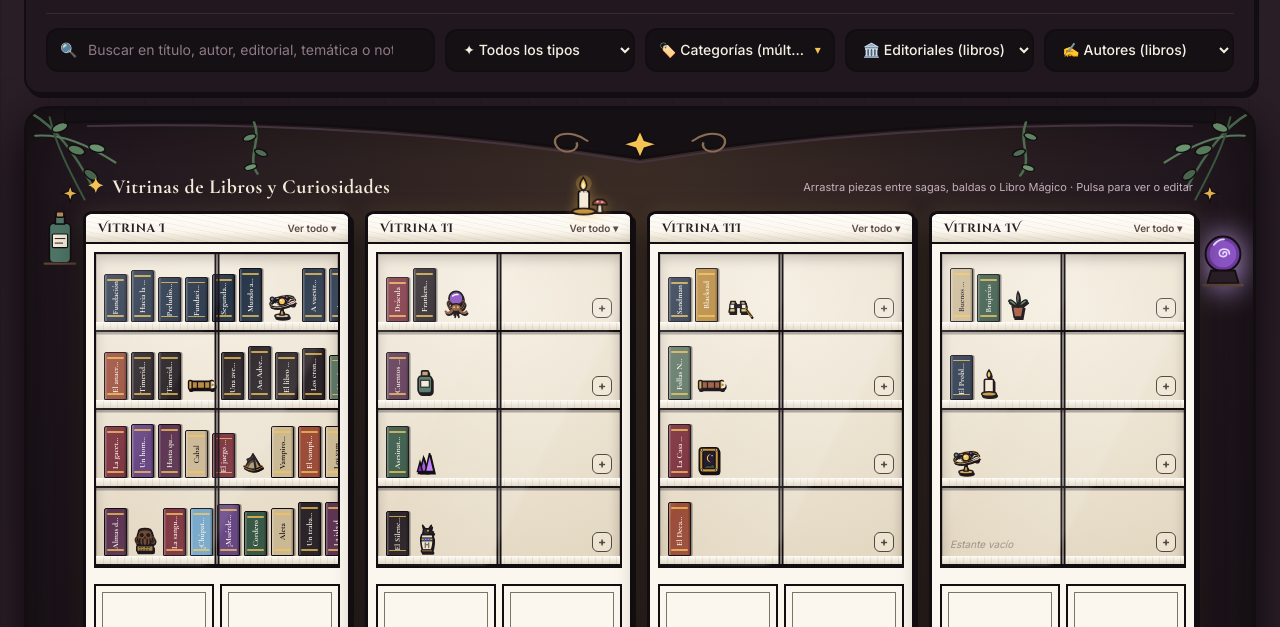
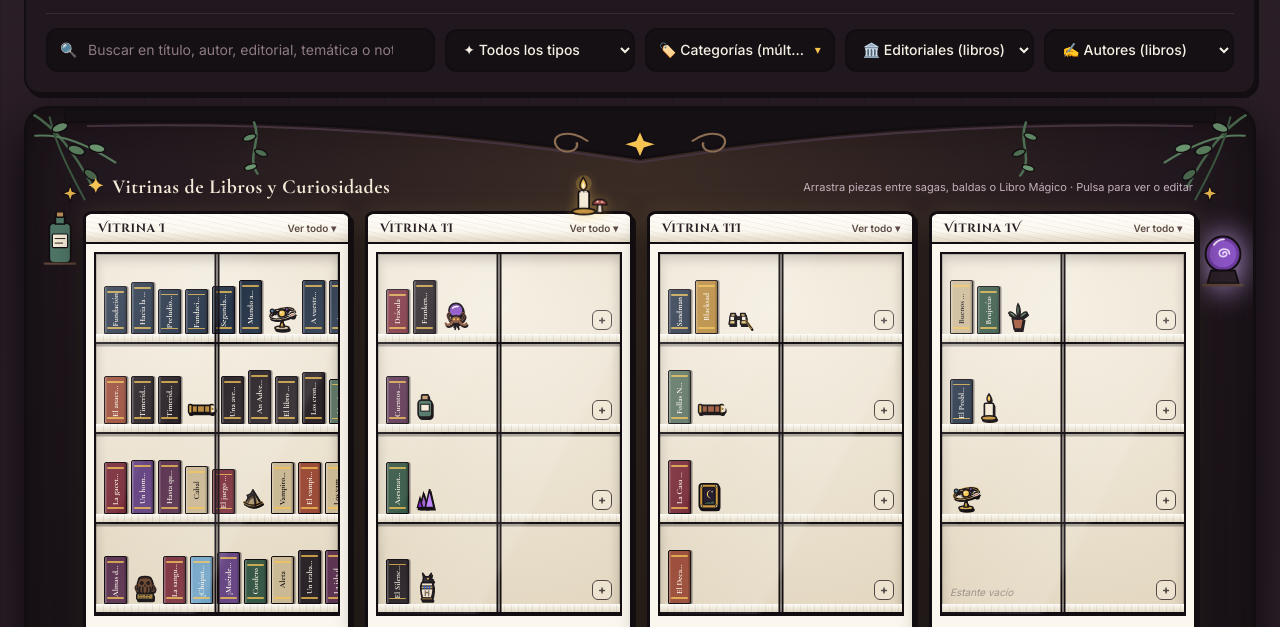
Before and after one commit to jezabelabernal/La-biblioteca-de-la-Meiga, a plain HTML site: page index.html in a window 1280 px wide. Shown: the part 143-770 px from the top of the page. Drawn offline with nearby package versions, Linux system fonts and the light colour scheme.

Commit message:
Actualización 20:05 26/11/26
Actualización altura vitrinas

```diff
--- a/index.html
+++ b/index.html
@@ -780,8 +780,8 @@
       </div>
 
       <!-- DISTRIBUCIÓN DE VITRINAS -->
-      <div class="grid grid-cols-1 2xl:grid-cols-12 gap-6 items-end relative z-20">
-        <div class="2xl:col-span-8">
+      <div class="grid grid-cols-1 2xl:grid-cols-12 gap-6 items-stretch relative z-20">
+        <div class="2xl:col-span-8 flex flex-col">
           <div class="flex flex-wrap items-center justify-between gap-2 mb-2.5 px-1">
             <div class="flex flex-wrap items-center gap-2.5">
               <h2 class="font-serif-label text-lg sm:text-xl font-bold text-[#F3EAD8] tracking-wide flex items-center gap-2">
@@ -799,7 +799,7 @@
             <span class="text-[11px] text-[#C4B0BC]">Arrastra piezas entre sagas, baldas o Libro Mágico · Pulsa para ver o editar</span>
           </div>
 
-          <div id="whiteCabinetsGrid" class="grid grid-cols-1 sm:grid-cols-2 lg:grid-cols-4 gap-3.5"></div>
+          <div id="whiteCabinetsGrid" class="grid grid-cols-1 sm:grid-cols-2 lg:grid-cols-4 gap-3.5 flex-1 items-stretch"></div>
         </div>
 
         <div class="2xl:col-span-4 flex flex-col items-center">
@@ -810,7 +810,7 @@
             <span class="text-[11px] text-[#A4B09E]">Arrastra o pulsa un cubículo</span>
           </div>
 
-          <article id="tarotCabinetUnit" class="tarot-cabinet w-full max-w-[500px] p-2.5 relative">
+          <article id="tarotCabinetUnit" class="tarot-cabinet w-full max-w-[500px] p-2.5 relative flex-1 flex flex-col justify-between">
             <div class="h-3.5 -mx-2.5 -mt-2.5 mb-2 bg-gradient-to-b from-[#B2B9AB] to-[#8F9789] border-b-2.5 border-[#120D11] relative">
               <svg class="w-full h-full" viewBox="0 0 400 14" preserveAspectRatio="none">
                 <line x1="10" y1="5" x2="390" y2="5" stroke="#120D11" stroke-width="1" stroke-dasharray="18 6 30 5"/>
@@ -2478,7 +2478,7 @@
               ondrop="handleContainerDrop(event, { type: 'white', cabinet: ${cab}, shelf: ${shelf} })"
               title="Clic para ver el listado o suelta aquí para mover a Vitrina ${ROMAN[cab - 1]}, Estante ${shelf}"
               class="shelf-zone relative ${zoneHighlight}">
-              <div class="h-[68px] px-2 pt-2 flex items-end gap-1 overflow-x-auto overflow-y-hidden relative z-10">
+              <div class="h-[80px] 2xl:h-[82px] px-2 pt-2 flex items-end gap-1 overflow-x-auto overflow-y-hidden relative z-10">
                 ${itemsHTML || '<span class="text-[10px] text-stone-500/70 italic pb-1 select-none">Estante vacío</span>'}
                 <button onclick="event.stopPropagation(); openAddModalForWhite(${cab}, ${shelf})"
                   title="Añadir libro u objeto a Vitrina ${ROMAN[cab - 1]}, Estante ${shelf}"
@@ -2492,7 +2492,7 @@
         }
 
         html += `
-          <article id="whiteCabinet-${cab}" class="white-cabinet flex flex-col relative ${isCabSelected ? 'cabinet-selected' : ''}">
+          <article id="whiteCabinet-${cab}" class="white-cabinet justify-between h-full flex flex-col relative ${isCabSelected ? 'cabinet-selected' : ''}">
             ${cab === 2 ? `
               <!-- Velitas brillantes y setita apoyadas sobre la Vitrina II -->
               <div class="pointer-events-none absolute -top-[42px] right-4 z-30 select-none drop-shadow-[0_2px_6px_rgba(246,196,83,0.45)]" aria-hidden="true">
@@ -2534,7 +2534,7 @@
             <div onclick="openCupboardModal(${cab})"
               title="🔒 Compartimento cerrado (requiere palabra secreta)"
               class="p-2 bg-[var(--cabinet-white)] cursor-pointer group">
-              <div class="grid grid-cols-2 gap-1.5 h-14">
+              <div class="grid grid-cols-2 gap-1.5 h-16">
                 <div class="rounded-xs border-2 border-[#120D11] bg-[var(--cabinet-white)] p-1.5 relative flex items-center justify-end group-hover:brightness-95 transition">
                   <div class="w-full h-full border-[1.5px] border-[#3B2D28]/65 rounded-xs"></div>
                 </div>
```
